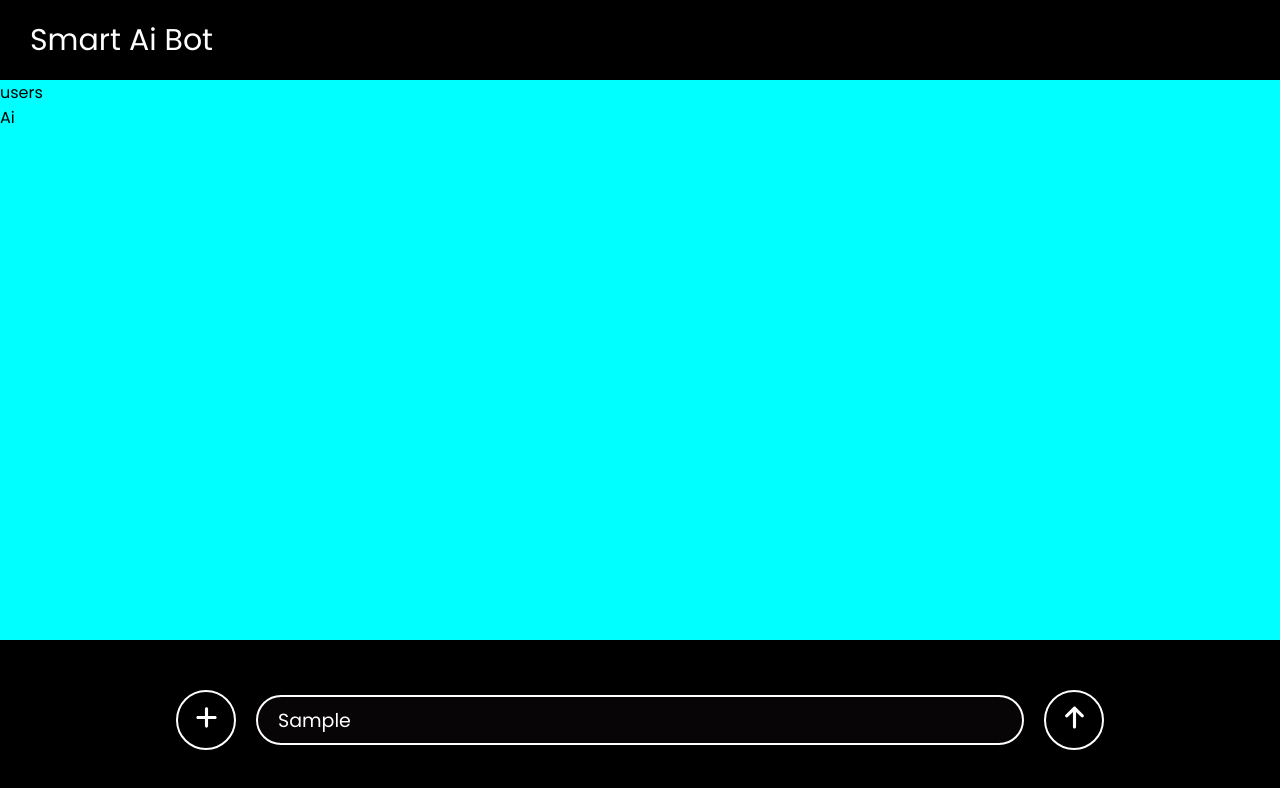
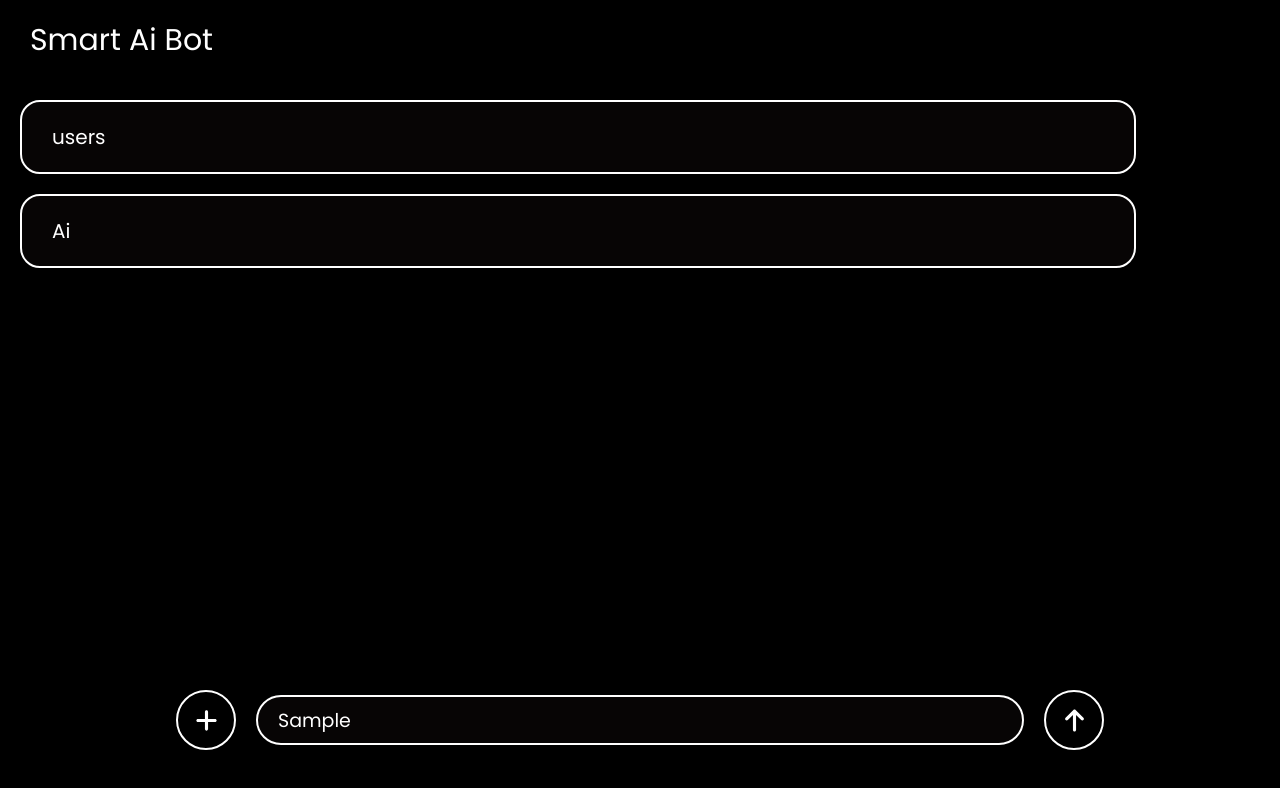
Before and after one commit to Ritikchaurasia4/Ai-Bot, a React (Vite) app: page / in a window 1280 px wide. Both pictures are taken after typing "Sample" into the empty fields and a click on the button 206 px from the left and 720 px from the top of the page. Shown: the top 788 px of the page. Built offline with nearby package versions, Linux system fonts and the light colour scheme.

Commit message:
css here

```diff
--- a/src/App.css
+++ b/src/App.css
@@ -49,6 +49,7 @@ nav{
   font-size: 10px;
   border-radius: 30px;
   font-size: 18px;
+  cursor: pointer;
 }
 .upImg svg{
   width: 25px;
@@ -90,6 +91,10 @@ nav{
   border-radius: 50px;
   background-color: black;
   color: white;
+  cursor:pointer;
+  display: flex;
+  align-items: center;
+  justify-content: center;
 }
 #add svg , #submit svg{
   width: 25px;
@@ -111,9 +116,64 @@ form input{
 .chat-page{
   width: 100%;
   height: 70%;
-  background-color: aqua;
+  display: flex;
+  align-items: start;
+  justify-content: start;
+  flex-direction: column;
+  gap: 20px;
+  padding: 20px;
 }
 
+.user, .ai{
+  width: 90%;
+  padding: 10px 20px;
+  color: white;
+  background-color: rgb(7, 5, 5);
+  border:2px solid white;
+  padding: 20px 30px;
+  border-radius: 20px;
+  font-size: 20px;
+}
+
+.pop-up{
+  width: 200px;
+  height: 120px;
+  background-color: white;
+  position: absolute;
+  bottom:120px;
+  left: 15%;
+  background-color: rgb(7, 5, 5);
+  border:2px solid rgb(255, 255, 255, 0.175);
+  border-radius: 20px;
+  display: flex;
+  align-items: center;
+  justify-content: center;
+  flex-direction: column;
+  gap: 10px;
+  padding: 10px;
+}
+
+.select-up, .select-gen{
+  color: white;
+  width: 100%;
+  padding: 5px;
+  display: flex;
+  align-items: center;
+  justify-content: start;
+  gap: 10px;
+  font-size:17px;
+  border-radius:20px;
+  cursor: pointer;
+}
+.select-up svg{
+  color: green;
+}
+.select-gen svg{
+  color: red;
+}
+.select-up:hover, .select-gen:hover{
+  background-color: rgba(240, 248, 255, 0.164);
+}
 
 @media (max-width:500px){
   #tag{
```
